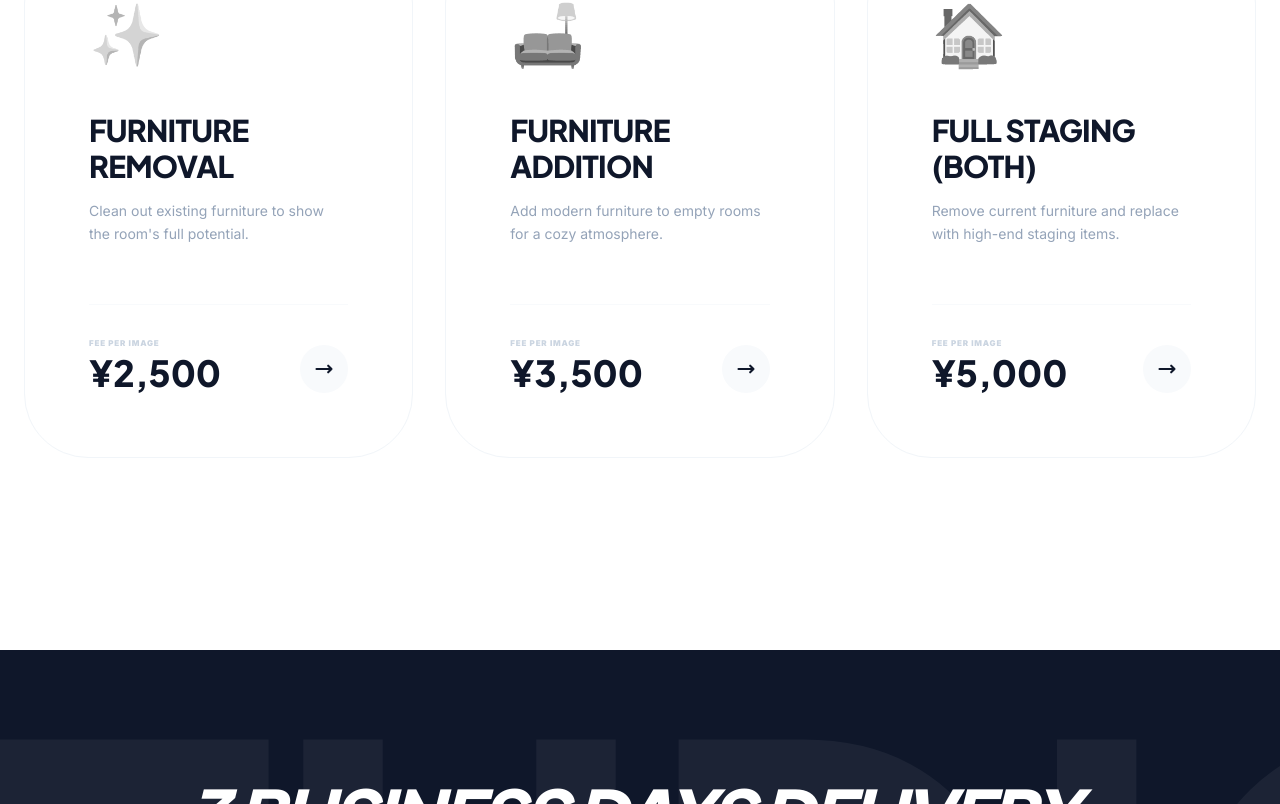
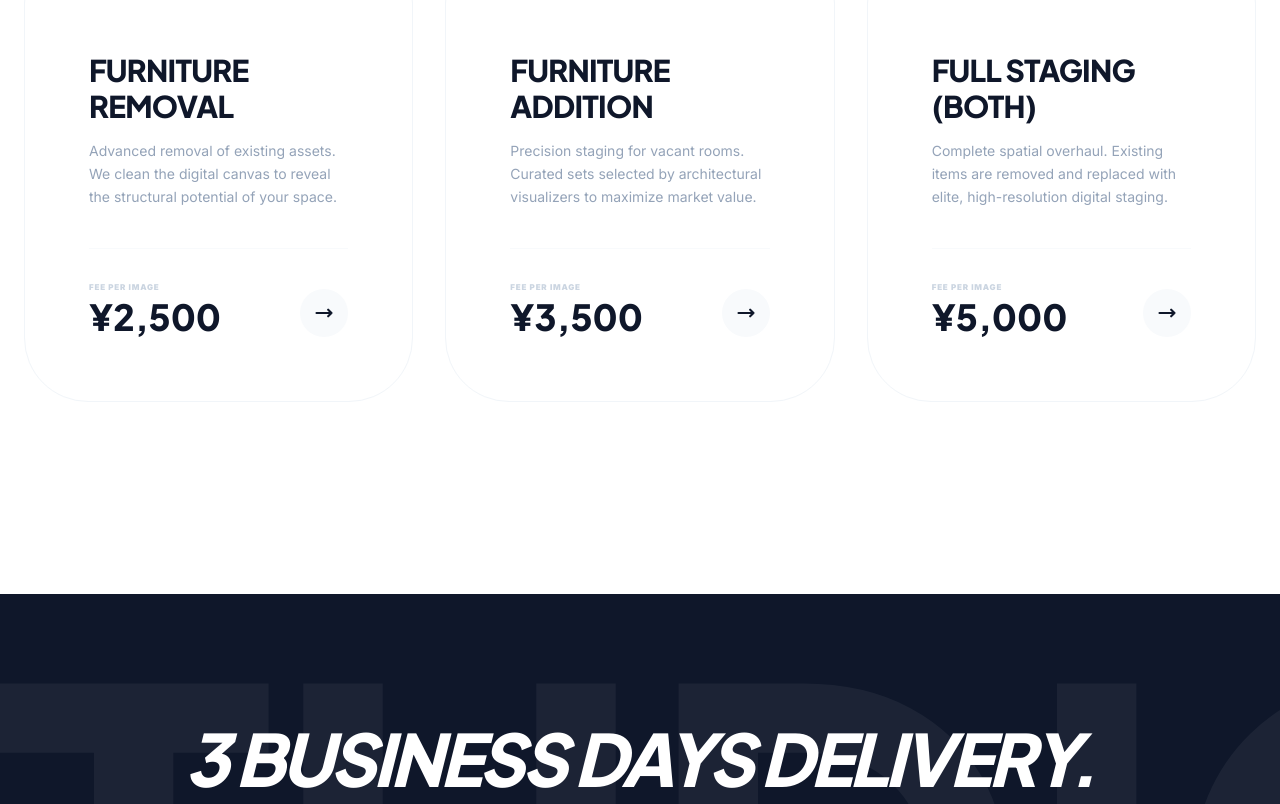
Before and after one commit to masashi-milztech/vs, a React (Vite) app in the folder staging-pro_milztech/: page / in a window 1280 px wide. Shown: the part 3244-4048 px from the top of the page. Built offline with nearby package versions, Linux system fonts and the light colour scheme; no server answers.

Commit message:
Update types.ts

```diff
--- a/staging-pro_milztech/types.ts
+++ b/staging-pro_milztech/types.ts
@@ -35,7 +35,7 @@ export interface Submission {
   dataUrl: string;
   resultDataUrl?: string;
   instructions?: string;
-  revisionNotes?: string; // 修正依頼内容
+  revisionNotes?: string;
   referenceImages?: ReferenceImage[];
   timestamp: number;
   status: 'pending' | 'processing' | 'reviewing' | 'completed';
@@ -45,21 +45,21 @@ export interface Submission {
 export const PLAN_DETAILS = {
   [PlanType.FURNITURE_REMOVE]: {
     title: 'Furniture Removal',
-    description: 'Clean out existing furniture to show the room\'s full potential.',
-    icon: '✨',
-    price: '¥2,500'
+    description: 'Advanced removal of existing assets. We clean the digital canvas to reveal the structural potential of your space.',
+    price: '¥2,500',
+    number: '01'
   },
   [PlanType.FURNITURE_ADD]: {
     title: 'Furniture Addition',
-    description: 'Add modern furniture to empty rooms for a cozy atmosphere.',
-    icon: '🛋️',
-    price: '¥3,500'
+    description: 'Precision staging for vacant rooms. Curated sets selected by architectural visualizers to maximize market value.',
+    price: '¥3,500',
+    number: '02'
   },
   [PlanType.FURNITURE_BOTH]: {
     title: 'Full Staging (Both)',
-    description: 'Remove current furniture and replace with high-end staging items.',
-    icon: '🏠',
-    price: '¥5,000'
+    description: 'Complete spatial overhaul. Existing items are removed and replaced with elite, high-resolution digital staging.',
+    price: '¥5,000',
+    number: '03'
   }
 };
 
```
